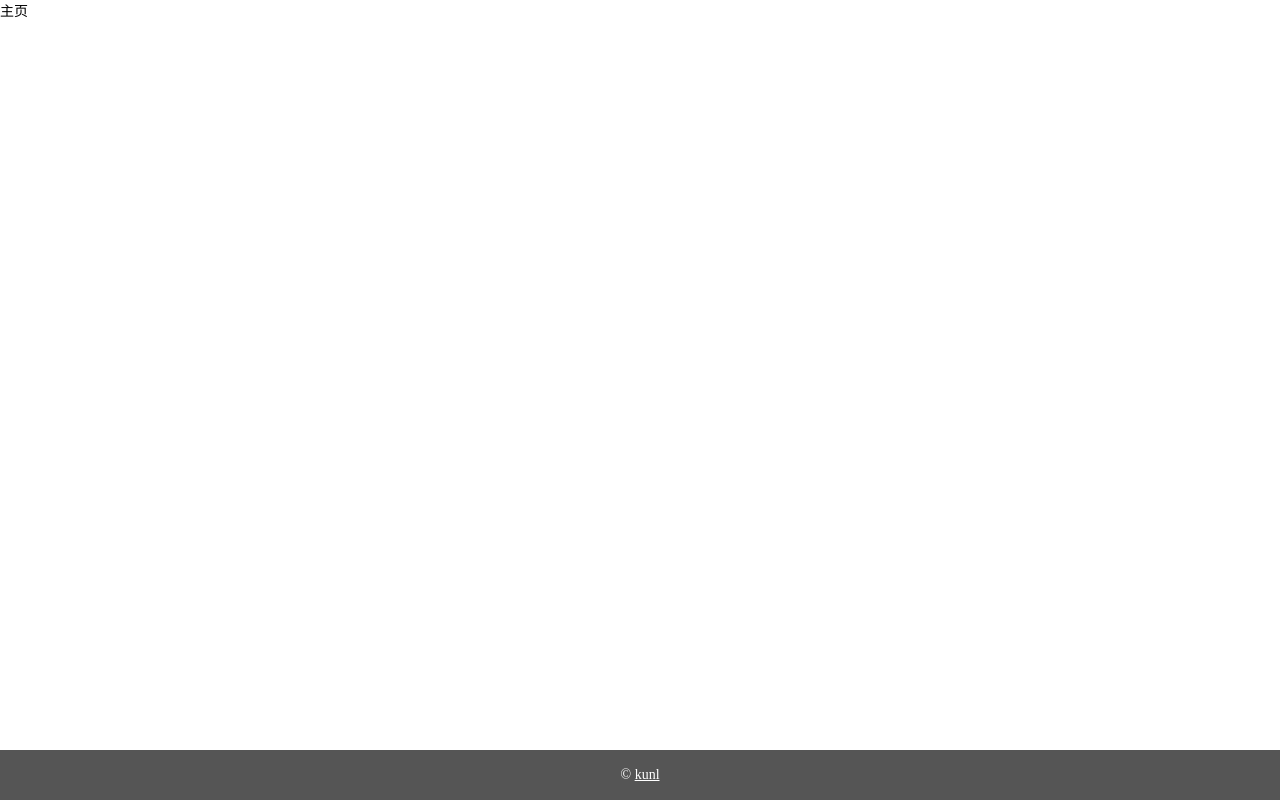
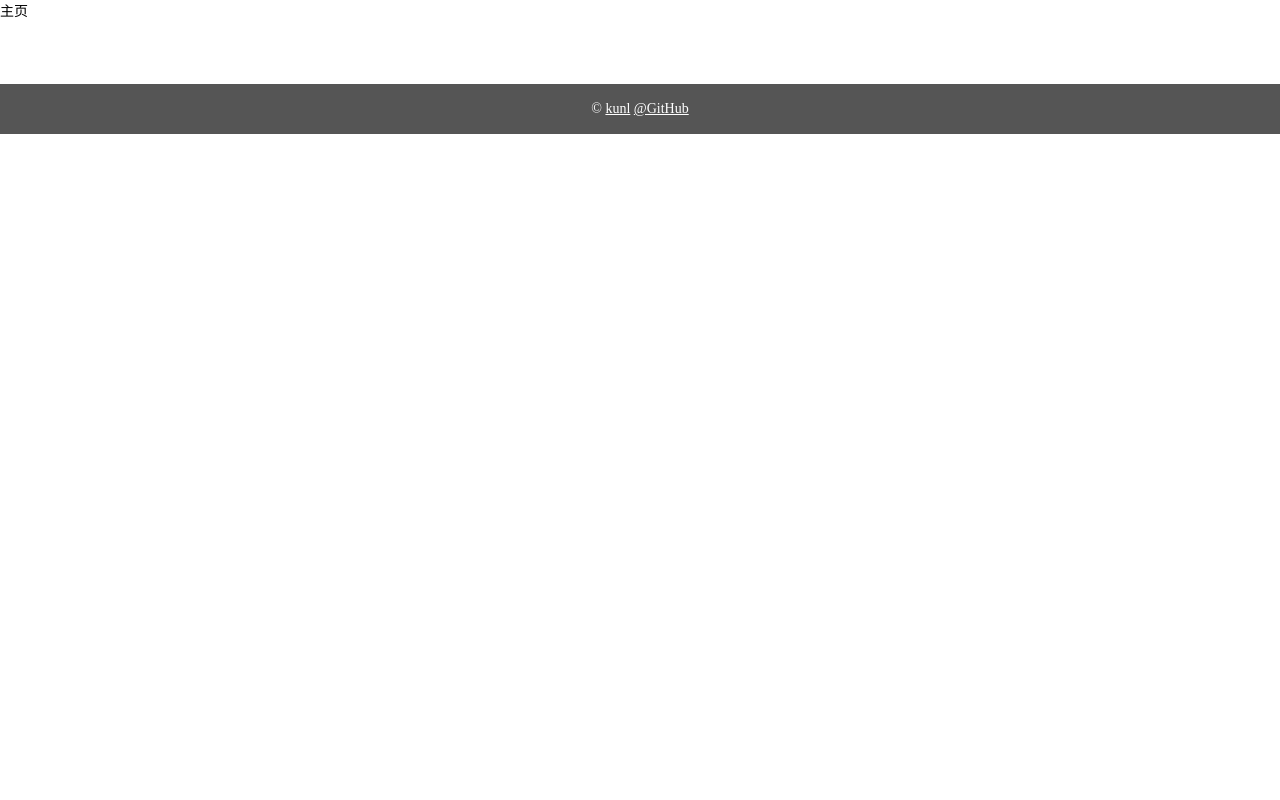
Before and after one commit to kunl/ng2-blog, a Node server app: page / in a window 1280 px wide. Run offline with Node 20, Linux system fonts and the light colour scheme; data that the repository does not hold is empty; some libraries are stand-ins or nearby versions.

Commit message:
更新 post 路由规则，解决了不能跳转到 login 的问题
更新 post 路由规则，
解决了不能跳转到 login 的问题，
更新 footer 信息，
修改首页 post list 样式

```diff
--- a/public/css/index.css
+++ b/public/css/index.css
@@ -1,30 +1,31 @@
 li{
-    list-style: non;
+    list-style: none;
 }
 body{
     margin: 0;
     font-size: 14px;
 }
 html,body{
-    height: 100%;
+    min-height: 100%;
 }
 section.main{
-    height: 100%;
+    min-height: 100%;
+    padding-bottom: 100px;
 }
 
-footer{
+.footer{
     margin-top: -50px;
     padding: 3px;
     background: #555;
     color: #fff;
 }
-footer a{
+.footer a{
     color: #fff;
 }
-footer a:hover{
+.footer a:hover{
     color: #eee;
 }
-footer .copyright {
+.footer .copyright {
     text-align: center;
 }
 
@@ -35,3 +36,14 @@ footer .copyright {
     margin-left: auto;
     margin-right: auto;
 }
+
+.post-list {
+    min-width: 700px;
+    max-width: 900px;
+    margin: 0 auto;
+}
+.post-list .post {
+    margin: 20px 0;
+    padding: 20px;
+    border: 1px solid #ddd;
+}
--- a/router/index.js
+++ b/router/index.js
@@ -8,10 +8,12 @@ import postDetail from './post_detail';
 
 let router = Router();
 
-router.use('/login', login);
-router.use('/admin', admin);
 
 router.get('/', home);
 router.get('/:title', postDetail);
 
+router.use('/admin', admin);
+router.use('/login', login);
+
+
 export default router;
--- a/views/common/footer.ejs
+++ b/views/common/footer.ejs
@@ -1,4 +1,7 @@
 </section>
-<footer>
-    <p class="copyright"> &copy; <a href="https://github.com/kunl" target="_blank">kunl</a></p>
+<footer class="footer">
+    <p class="copyright">
+    &copy; <a href="/">kunl</a>
+    <a href="https://github.com/kunl" target="_blank">@GitHub</a>
+    </p>
 </footer>
```
Also changed, not shown: router/login.js (+21 -3 lines), router/post_detail.js (+3 -4 lines), 1 other file.
